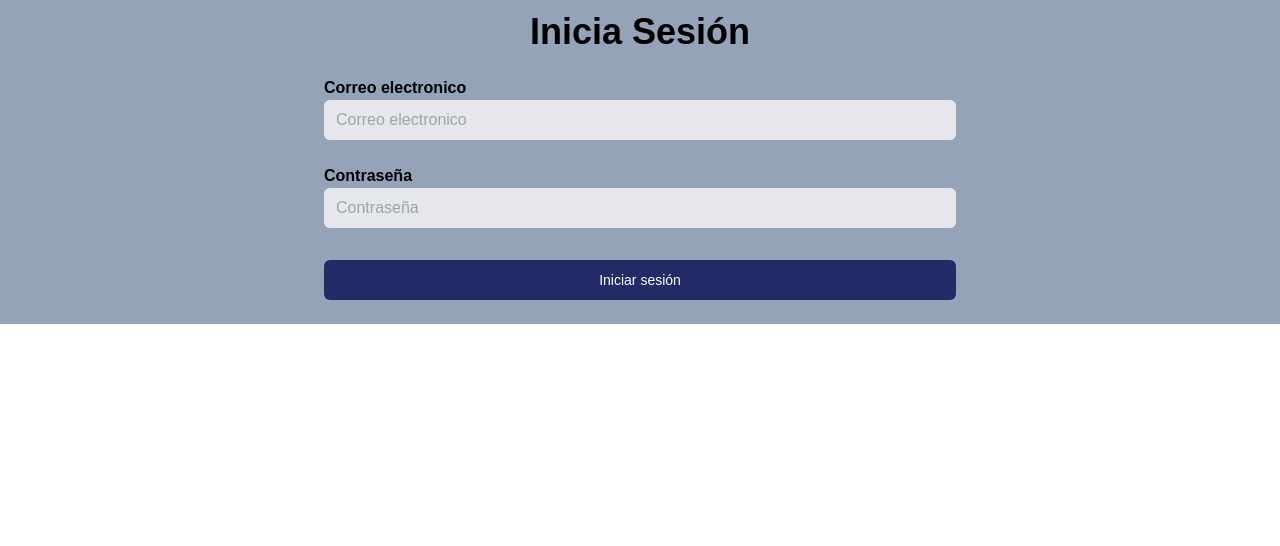
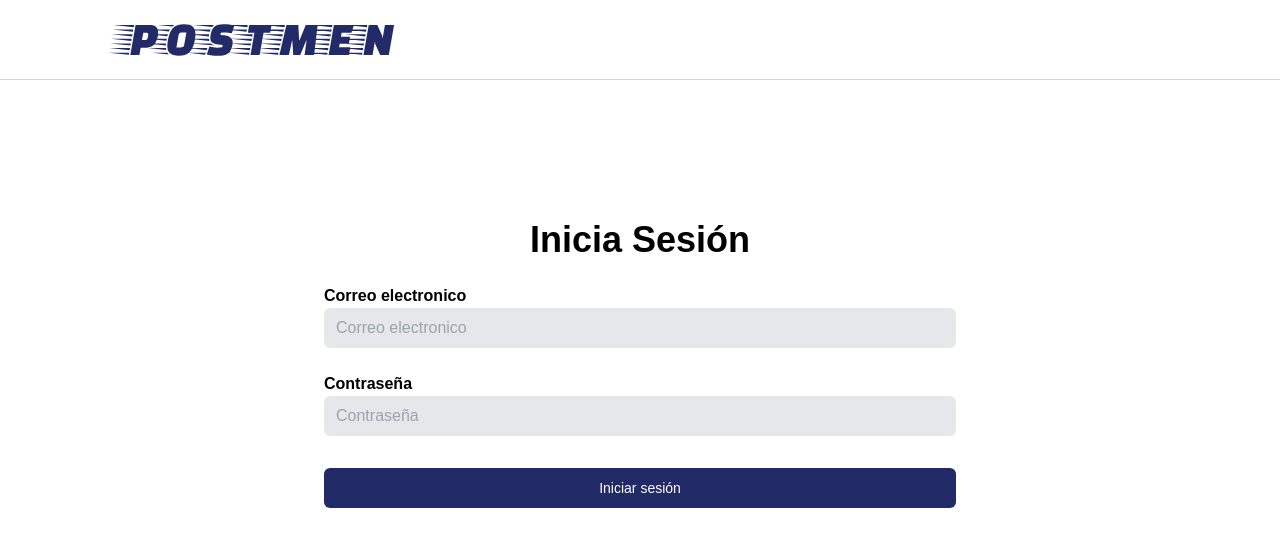
Before and after one commit to mauriciocruzp/postmen-frontend, a React (Vite) app: page /users/sign_in in a window 1280 px wide. Shown: the top 546 px of the page. Built offline with nearby package versions, Linux system fonts and the light colour scheme.

Commit message:
add header to login

```diff
--- a/src/pages/Login/Login.jsx
+++ b/src/pages/Login/Login.jsx
@@ -4,6 +4,7 @@ import TextError from "../../components/TextError/TextError";
 import { Formik } from "formik";
 import * as Yup from "yup";
 import { useNavigate } from "react-router-dom";
+import Header from "../../containers/Header/Header";
 
 function Login() {
 
@@ -34,6 +35,8 @@ function Login() {
         // alert('Usuario o contraseña incorrectos');
     }
     return (
+        <>
+            <Header />
             <Formik
                 initialValues={initialValues}
                 validationSchema={validationSchema}
@@ -47,7 +50,7 @@ function Login() {
                     handleBlur,
                     handleSubmit,
                 }) => (
-                <div className="container mx-auto bg-slate-400">
+                    <div className="container mx-auto mt-32">
                         <div className="grid grid-cols-12 gap-x-4">
                             <div className="col-span-6 col-start-4">
                                 <h1 className='pb-2 text-4xl w-full text-center font-bold my-3'>Inicia Sesión</h1>
@@ -79,6 +82,7 @@ function Login() {
                     </div>
                 )}
             </Formik>
+        </>
     );
 }
 
```
Lines whose indentation alone changed are shown as unchanged.
